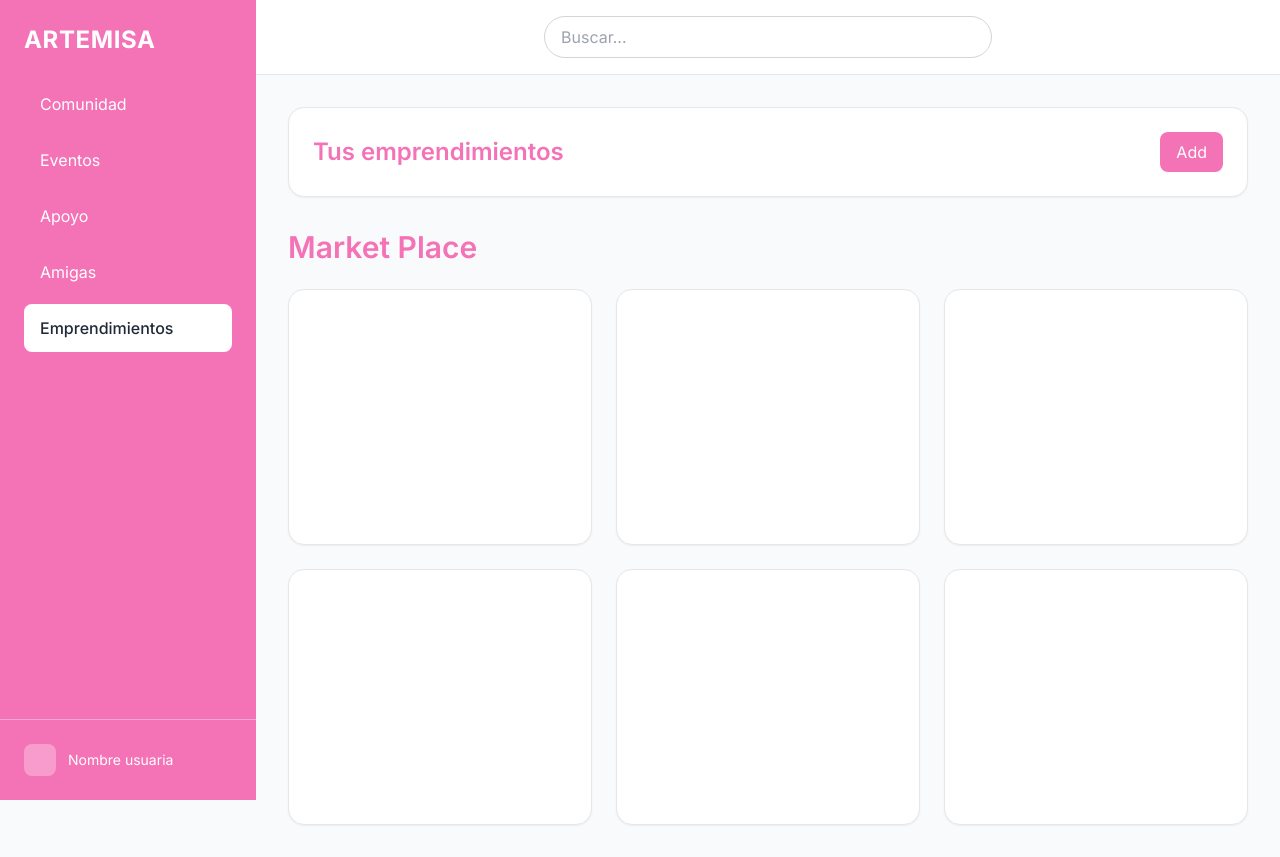
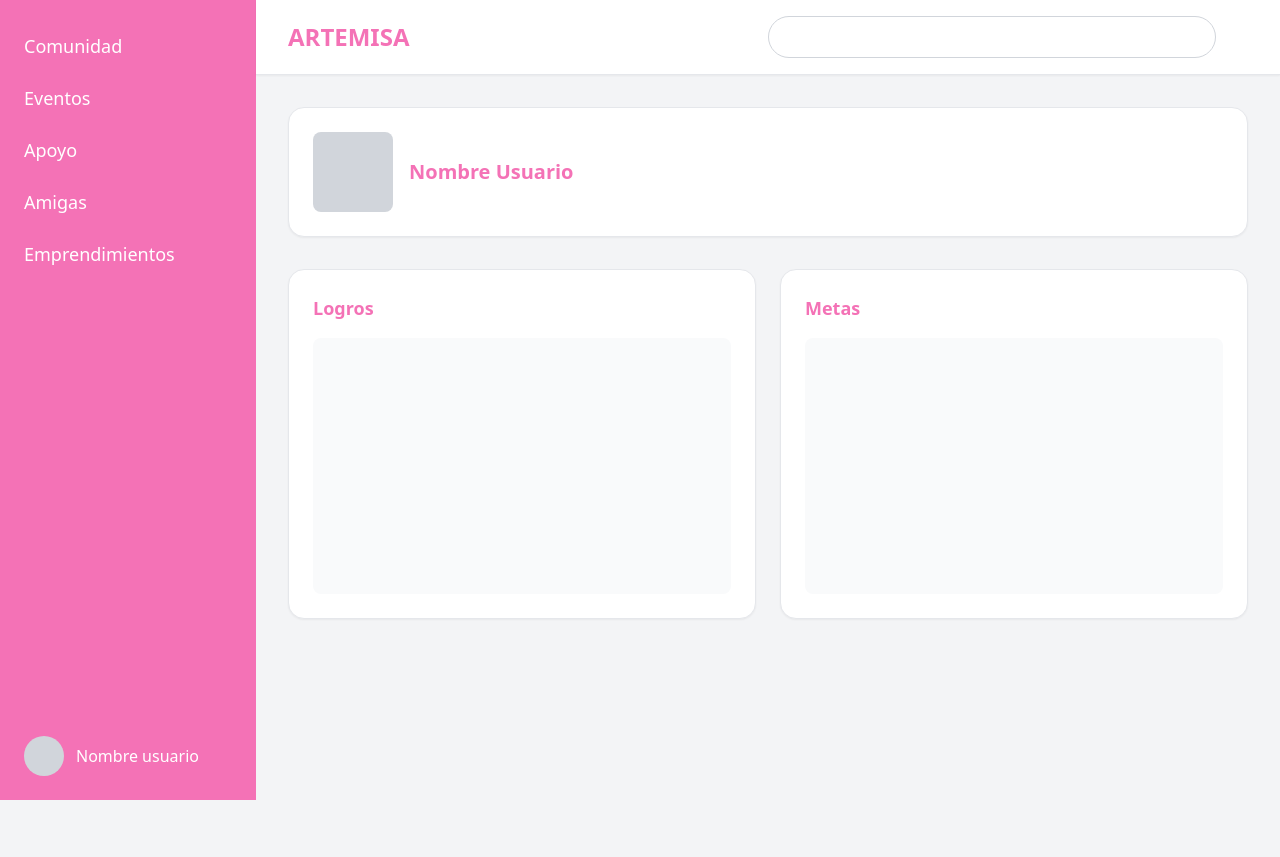
Before and after one commit to Artemisa-nexus/Artemisa, a website built with Vite: page src/pages/lol.html in a window 1280 px wide. After the commit the page ends 800 px from the top, so only its background shows below. Built offline with nearby package versions, Linux system fonts and the light colour scheme.

Commit message:
Add user profile dashboard; implement sidebar navigation and enhance styling

```diff
--- a/src/pages/lol.html
+++ b/src/pages/lol.html
@@ -3,46 +3,41 @@
 <head>
     <meta charset="UTF-8">
     <meta name="viewport" content="width=device-width, initial-scale=1.0">
-    <title>Artemisa</title>
+    <title>Artemisa Dashboard</title>
     <script src="https://cdn.tailwindcss.com"></script>
-    <style>
-        @import url('https://fonts.googleapis.com/css2?family=Inter:wght@400;500;600;700&display=swap');
-        body { font-family: 'Inter', sans-serif; }
-    </style>
+    <script>
+        tailwind.config = {
+            theme: {
+                extend: {
+                    colors: {
+                        'artemisa-pink': '#F472B6',
+                        'artemisa-dark-pink': '#EC4899'
+                    }
+                }
+            }
+        }
+    </script>
 </head>
-<body class="bg-gray-50 min-h-screen">
+<body class="bg-gray-100 font-sans">
     <div class="flex h-screen">
         <!-- Sidebar -->
-        <div class="w-64 bg-pink-400 text-white flex flex-col">
-            <!-- Logo -->
-            <div class="p-6">
-                <h1 class="text-2xl font-bold tracking-wide">ARTEMISA</h1>
-            </div>
-
-            <!-- Navigation -->
-            <nav class="flex-1 px-6 space-y-2">
-                <a href="#" class="block py-3 px-4 text-white hover:bg-pink-500 rounded-lg transition-colors">
-                    Comunidad
-                </a>
-                <a href="#" class="block py-3 px-4 text-white hover:bg-pink-500 rounded-lg transition-colors">
-                    Eventos
-                </a>
-                <a href="#" class="block py-3 px-4 text-white hover:bg-pink-500 rounded-lg transition-colors">
-                    Apoyo
-                </a>
-                <a href="#" class="block py-3 px-4 text-white hover:bg-pink-500 rounded-lg transition-colors">
-                    Amigas
-                </a>
-                <a href="#" class="block py-3 px-4 bg-white text-gray-800 rounded-lg font-medium">
-                    Emprendimientos
-                </a>
+        <div class="w-64 bg-artemisa-pink text-white flex flex-col">
+            <!-- Navigation Items -->
+            <nav class="flex-1 pt-8">
+                <ul class="space-y-6 px-6">
+                    <li><a href="#" class="block text-white text-lg font-medium hover:text-pink-100">Comunidad</a></li>
+                    <li><a href="#" class="block text-white text-lg font-medium hover:text-pink-100">Eventos</a></li>
+                    <li><a href="#" class="block text-white text-lg font-medium hover:text-pink-100">Apoyo</a></li>
+                    <li><a href="#" class="block text-white text-lg font-medium hover:text-pink-100">Amigas</a></li>
+                    <li><a href="#" class="block text-white text-lg font-medium hover:text-pink-100">Emprendimientos</a></li>
+                </ul>
             </nav>
 
-            <!-- User Profile -->
-            <div class="p-6 border-t border-pink-300">
+            <!-- User Profile at Bottom -->
+            <div class="p-6 border-t border-pink-400">
                 <div class="flex items-center space-x-3">
-                    <div class="w-8 h-8 bg-white bg-opacity-30 rounded-lg"></div>
-                    <span class="text-sm">Nombre usuaria</span>
+                    <div class="w-10 h-10 bg-gray-300 rounded-full"></div>
+                    <span class="text-white font-medium">Nombre usuario</span>
                 </div>
             </div>
         </div>
@@ -50,53 +45,50 @@
         <!-- Main Content -->
         <div class="flex-1 flex flex-col">
             <!-- Header -->
-            <header class="bg-white border-b border-gray-200 px-8 py-4">
+            <header class="bg-white shadow-sm border-b border-gray-200 px-8 py-4">
                 <div class="flex items-center justify-between">
-                    <div></div>
-                    <div class="flex-1 max-w-md mx-auto">
+                    <h1 class="text-2xl font-bold text-artemisa-pink">ARTEMISA</h1>
+                    <div class="flex-1 max-w-md mx-8">
                         <input
                             type="text"
-                            placeholder="Buscar..."
-                            class="w-full px-4 py-2 border border-gray-300 rounded-full focus:outline-none focus:ring-2 focus:ring-pink-400 focus:border-transparent"
+                            placeholder=""
+                            class="w-full px-4 py-2 border border-gray-300 rounded-full focus:outline-none focus:ring-2 focus:ring-artemisa-pink focus:border-transparent"
                         >
                     </div>
-                    <div></div>
                 </div>
             </header>
 
+            <!-- Main Dashboard Content -->
+            <main class="flex-1 p-8 space-y-8">
+                <!-- User Profile Section -->
+                <section class="bg-white rounded-2xl shadow-sm border border-gray-200 p-6">
+                    <article class="flex items-center space-x-4">
+                        <div class="w-20 h-20 bg-gray-300 rounded-lg"></div>
+                        <h2 class="text-xl font-semibold text-artemisa-pink">Nombre Usuario</h2>
+                    </article>
+                </section>
+
+                <!-- Cards Section -->
+                <section class="grid grid-cols-2 gap-6">
+                    <!-- Logros Card -->
+                    <article class="bg-white rounded-2xl shadow-sm border border-gray-200 overflow-hidden">
+                        <div class="p-6">
+                            <h3 class="text-lg font-semibold text-artemisa-pink mb-4">Logros</h3>
+                            <div class="h-64 bg-gray-50 rounded-lg"></div>
+                        </div>
+                    </article>
+
+                    <!-- Metas Card -->
+                    <article class="bg-white rounded-2xl shadow-sm border border-gray-200 overflow-hidden">
+                        <div class="p-6">
+                            <h3 class="text-lg font-semibold text-artemisa-pink mb-4">Metas</h3>
+                            <div class="h-64 bg-gray-50 rounded-lg"></div>
+                        </div>
+                    </article>
+                </section>
+            </main>
 
 
-            <!-- Content -->
-            <main class="flex-1 p-8">
-                <!-- Tus emprendimientos section -->
-                <section class="bg-white rounded-2xl p-6 mb-8 shadow-sm border border-gray-200">
-                    <div class="flex items-center justify-between">
-                        <h2 class="text-2xl font-semibold text-pink-400">Tus emprendimientos</h2>
-                        <button class="bg-pink-400 text-white px-4 py-2 rounded-lg hover:bg-pink-500 transition-colors">
-                            Add
-                        </button>
-                    </div>
-                </section>
-
-                <!-- Market Place section -->
-                <div>
-                    <h2 class="text-3xl font-semibold text-pink-400 mb-6">Market Place</h2>
-
-                    <!-- Grid of cards -->
-                    <section class="grid grid-cols-3 gap-6">
-                        <!-- Row 1 -->
-                        <article class="bg-white rounded-2xl h-64 shadow-sm border border-gray-200"></article>
-                        <article class="bg-white rounded-2xl h-64 shadow-sm border border-gray-200"></article>
-                        <article class="bg-white rounded-2xl h-64 shadow-sm border border-gray-200"></article>
-
-                        <!-- Row 2 -->
-                        <article class="bg-white rounded-2xl h-64 shadow-sm border border-gray-200"></article>
-                        <article class="bg-white rounded-2xl h-64 shadow-sm border border-gray-200"></article>
-                        <article class="bg-white rounded-2xl h-64 shadow-sm border border-gray-200"></article>
-
-                    </section>
-                </div>
-            </main>
         </div>
     </div>
 </body>
--- a/src/routes.js
+++ b/src/routes.js
@@ -6,6 +6,7 @@ import { renderDashboardEvents } from "./pages/dashboardEvents";
 import { renderDashboardSupport } from "./pages/dashboardApoyo";
 import { renderDashboardEmprendimientos } from "./pages/dashboardEmprendimientos";
 import { renderDashboardAmigas } from "./pages/dashboardAmigas";
+import { renderDashboardProfile } from "./pages/dashboardProfile";
 
 
 let app = document.getElementById('app')
@@ -18,7 +19,8 @@ let routes = {
     '/artemisa/dashboard/events': () => renderDashboardEvents(app),
     '/artemisa/dashboard/support': () => renderDashboardSupport(app),
     '/artemisa/dashboard/emprendimientos': () => renderDashboardEmprendimientos(app),
-    '/artemisa/dashboard/amigas': () => renderDashboardAmigas(app)
+    '/artemisa/dashboard/amigas': () => renderDashboardAmigas(app),
+    '/artemisa/dashboard/profile': () => renderDashboardProfile(app)
 }
 
 export let renderRouter = () => {
```
Also changed, not shown: src/components/siderBar.js (+9 -1 lines), src/css/styles.css (+40 -0 lines), src/pages/dashboardProfile.js (added, +43 -0 lines), src/pages/landing.js (+24 -18 lines), src/pages/login.js (+16 -1 lines).
